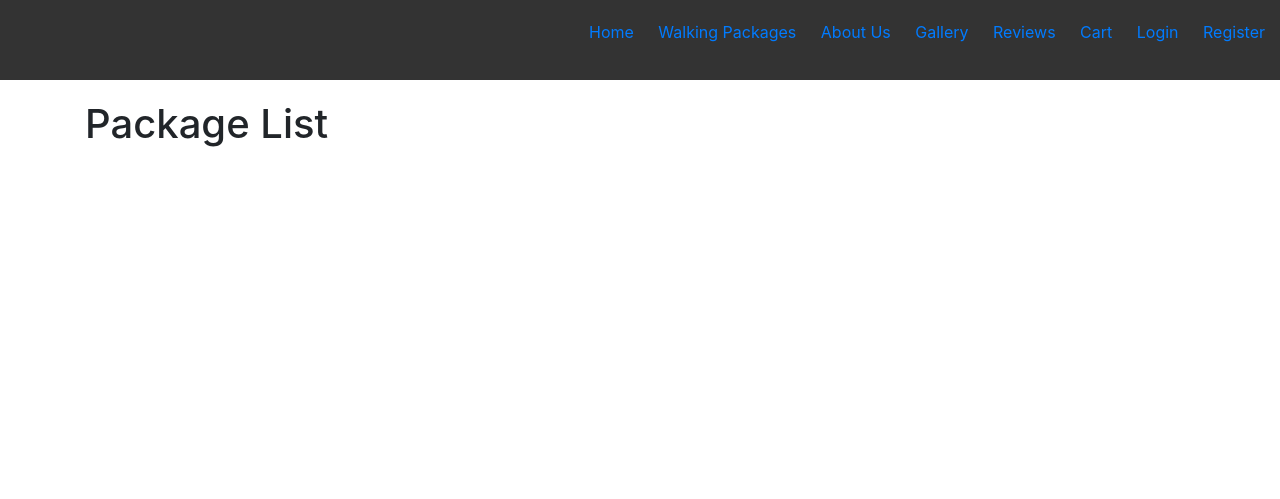
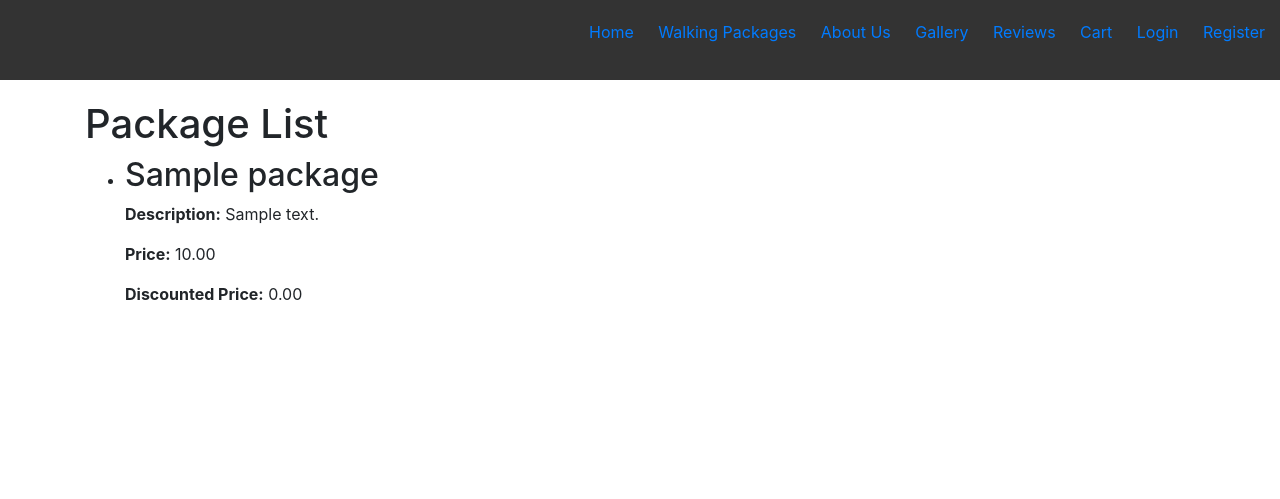
Before and after one commit to RichBurman/Project_5, a Django app: page /packages/ in a window 1280 px wide. Shown: the top 499 px of the page. Run offline with Django 3.2, Linux system fonts and the light colour scheme; tables that the repository leaves empty hold one stand-in row (values such as "Sample post"); some libraries are stand-ins or nearby versions.

Commit message:
Display walking packages on package_list.html, now pulls through from db

```diff
--- a/packages/templates/package/package_list.html
+++ b/packages/templates/package/package_list.html
@@ -3,4 +3,14 @@
 
 {% block content %}
 <h1>Package List</h1>
+<ul>
+    {% for package in packages %}
+    <li>
+        <h2>{{ package.title }}</h2>
+        <p><strong>Description:</strong> {{ package.description }}</p>
+        <p><strong>Price:</strong> {{ package.price }}</p>
+        <p><strong>Discounted Price:</strong> {{ package.discounted_price }}</p>
+    </li>
+    {% endfor %}
+</ul>
 {% endblock %}
```
